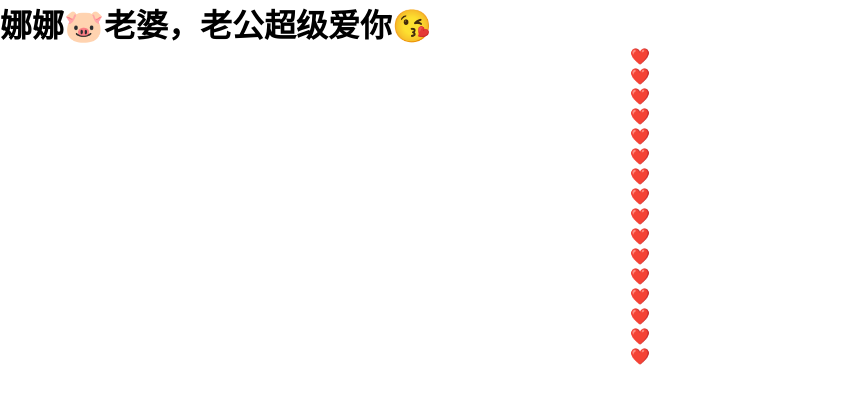
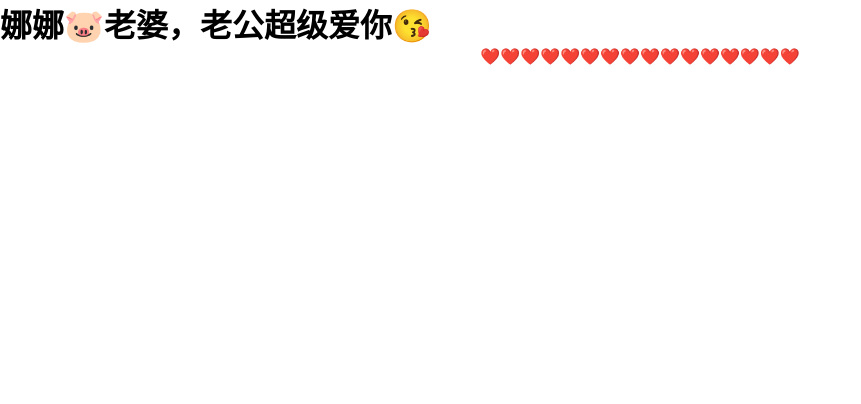
Before and after one commit to lose0101/nuxtjs, a Nuxt app: page / in a window 1280 px wide. Shown: the top 404 px of the page, without its empty margins (0-861 px from the left). Built offline with nearby package versions, Linux system fonts and the light colour scheme.

Commit message:
Update index.vue

```diff
--- a/pages/index.vue
+++ b/pages/index.vue
@@ -3,7 +3,9 @@
 <h1>
 娜娜🐷老婆，老公超级爱你😘
 </h1>
-<div v-for="(x,index) in arr" :key="index"  style="text-align:center;" class="run">❤️</div>
+<div style="text-align:center;" class="run">
+<span v-for="(x,index) in arr" :key="index">❤️</span>
+</div>
 </div>
 </template>
 <script>
```
